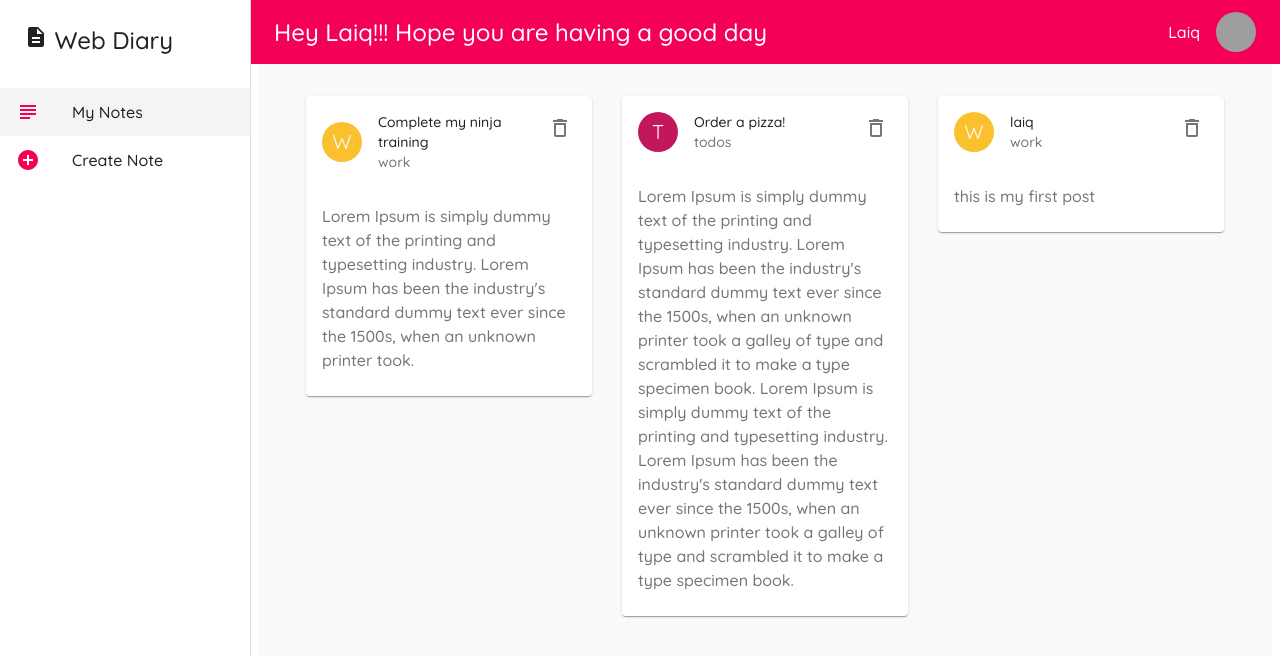
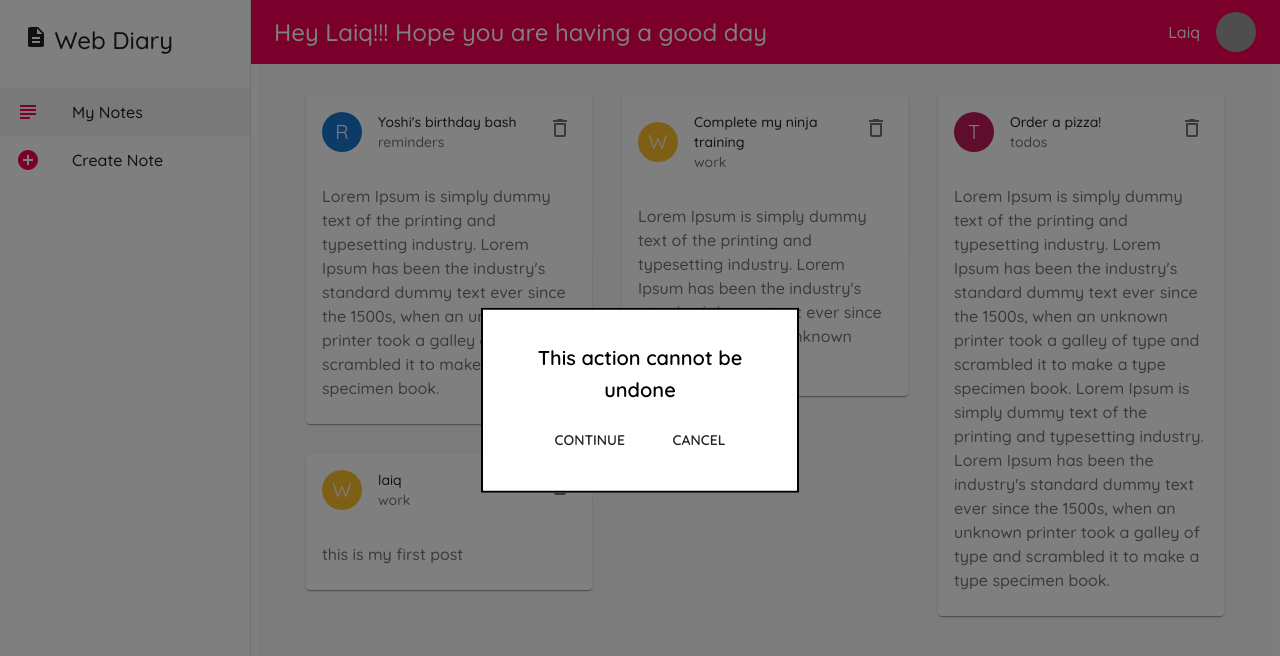
Before and after one commit to laiqbudye/notes-app-material-ui, a React (Create React App) app: page / in a window 1280 px wide. Both pictures are taken after a click on the button 560 px from the left and 128 px from the top of the page. Shown: the top 656 px of the page. Built offline with nearby package versions, Linux system fonts and the light colour scheme; no server answers; data requests are answered from the project's data file; grey boxes are pictures that could not be loaded.

Commit message:
Modal || added modal which will will pop in to take confirmation when user try to delete a note

```diff
--- /dev/null
+++ b/src/components/Modal.js
@@ -0,0 +1,71 @@
+import * as React from 'react';
+import Backdrop from '@material-ui/core/Backdrop';
+import Box from '@material-ui/core/Box';
+import Modal from '@material-ui/core/Modal';
+import Fade from '@material-ui/core/Fade';
+import Button from '@material-ui/core/Button';
+import Typography from '@material-ui/core/Typography';
+import { makeStyles } from '@material-ui/core';
+import { IconButton } from '@material-ui/core';
+import { DeleteOutlined } from '@material-ui/icons';
+
+const useStyles = makeStyles((theme) => {
+    return {
+        modalCenter: {
+            display: 'flex',
+            alignItems: "center",
+            justifyContent: 'space-evenly',
+            marginTop: theme.spacing(2)
+        }
+    }
+})
+
+const style = {
+    position: 'absolute',
+    top: '50%',
+    left: '50%',
+    transform: 'translate(-50%, -50%)',
+    width: 250,
+    bgcolor: 'background.paper',
+    border: '2px solid #000',
+    boxShadow: 24,
+    p: 4
+};
+
+export default function TransitionsModal({ onClick }) {
+    const classes = useStyles();
+    const [open, setOpen] = React.useState(false);
+    const handleOpen = () => setOpen(true);
+    const handleClose = () => setOpen(false);
+
+    return (
+        <div>
+            <IconButton onClick={handleOpen}>
+                <DeleteOutlined />
+            </IconButton>
+            <Modal
+                aria-labelledby="transition-modal-title"
+                aria-describedby="transition-modal-description"
+                open={open}
+                onClose={handleClose}
+                closeAfterTransition
+                BackdropComponent={Backdrop}
+                BackdropProps={{
+                    timeout: 500,
+                }}
+            >
+                <Fade in={open}>
+                    <Box sx={style}>
+                        <Typography style={{ textAlign: 'center' }} id="transition-modal-title" variant="h6" component="h2">
+                            This action cannot be undone
+                        </Typography>
+                        <div className={classes.modalCenter}>
+                            <Button onClick={onClick}>Continue</Button>
+                            <Button onClick={handleClose}>Cancel</Button>
+                        </div>
+                    </Box>
+                </Fade>
+            </Modal>
+        </div>
+    );
+}
--- a/src/components/NoteCard.js
+++ b/src/components/NoteCard.js
@@ -3,10 +3,10 @@
 import CardHeader from '@material-ui/core/CardHeader';
 import CardContent from '@material-ui/core/CardContent';
 import Typography from '@material-ui/core/Typography';
-import { IconButton, makeStyles } from '@material-ui/core';
-import { DeleteOutlined } from '@material-ui/icons';
+import { makeStyles } from '@material-ui/core';
 import Avatar from '@material-ui/core/Avatar';
 import { blue, yellow, pink, green } from '@material-ui/core/colors';
+import TransitionsModal from './Modal';
 
 const useStyles = makeStyles({
     avatar: {
@@ -32,9 +32,7 @@
             <Card elevation={1}>
                 <CardHeader
                     action={
-                        <IconButton onClick={() => handleNoteDelete(note.id)}>
-                            <DeleteOutlined />
-                        </IconButton>
+                        <TransitionsModal onClick={() => handleNoteDelete(note.id)} />
                     }
                     avatar={
                         <Avatar className={classes.avatar}>
```
